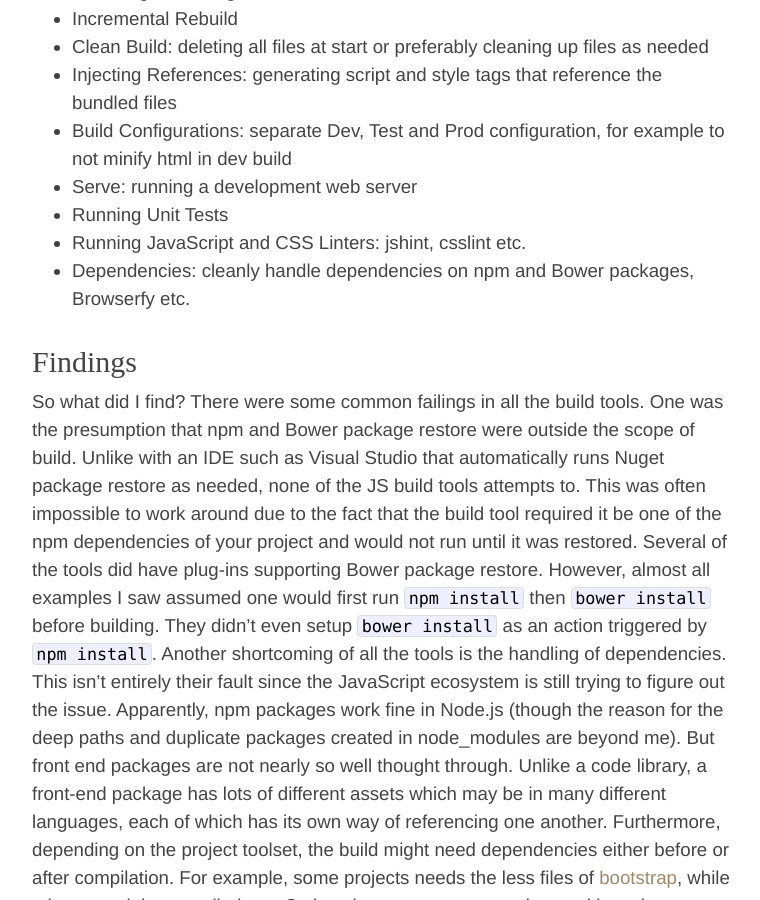
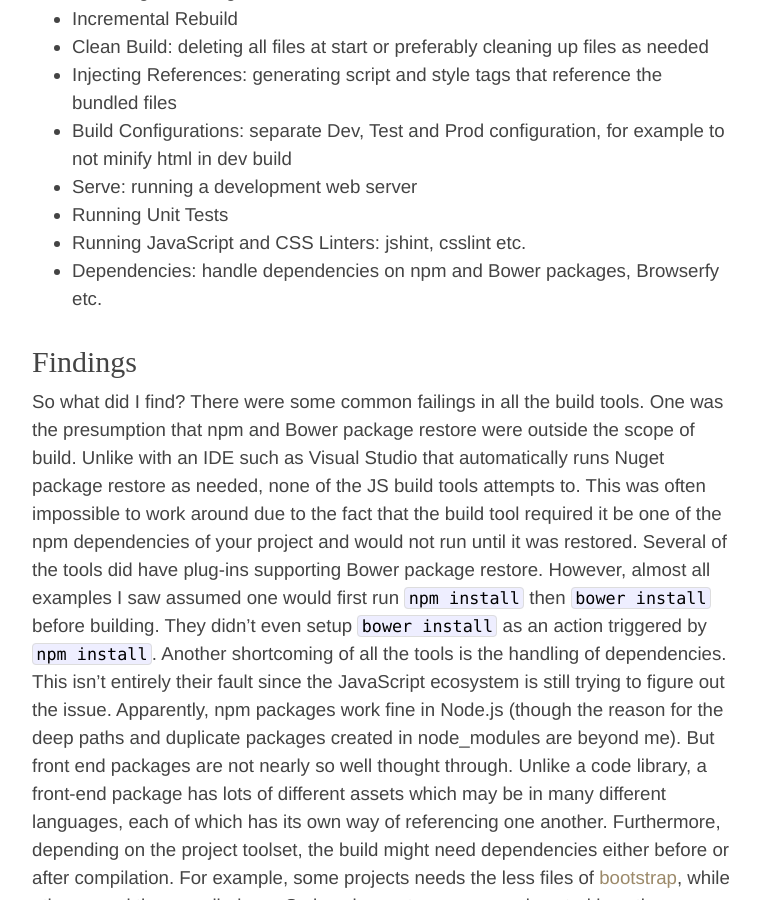
Before and after one commit to WalkerCodeRanger/WalkerCodeRanger.com, a Jekyll site: the page built from _posts/2015-06-17-state-of-js-build-tools-2015.md, in a window 1280 px wide and 900 px high, scrolled down 1918 px. Shown: the whole window, without its empty margins (258-1018 px from the left). Built offline with Jekyll 4.4.1, drawn with Linux system fonts in a browser that asks for light colours; nearby versions of some CDN libraries; comment, search, counter and statistics services are not loaded.

Commit message:
shorten line to prevent wrapping

```diff
--- a/_posts/2015-06-17-state-of-js-build-tools-2015.md
+++ b/_posts/2015-06-17-state-of-js-build-tools-2015.md
@@ -39,7 +39,7 @@
 * Serve: running a development web server
 * Running Unit Tests
 * Running JavaScript and CSS Linters: jshint, csslint etc.
-* Dependencies: cleanly handle dependencies on npm and Bower packages, Browserfy etc.
+* Dependencies: handle dependencies on npm and Bower packages, Browserfy etc.
 </section>
 
 <section markdown="1">
```
